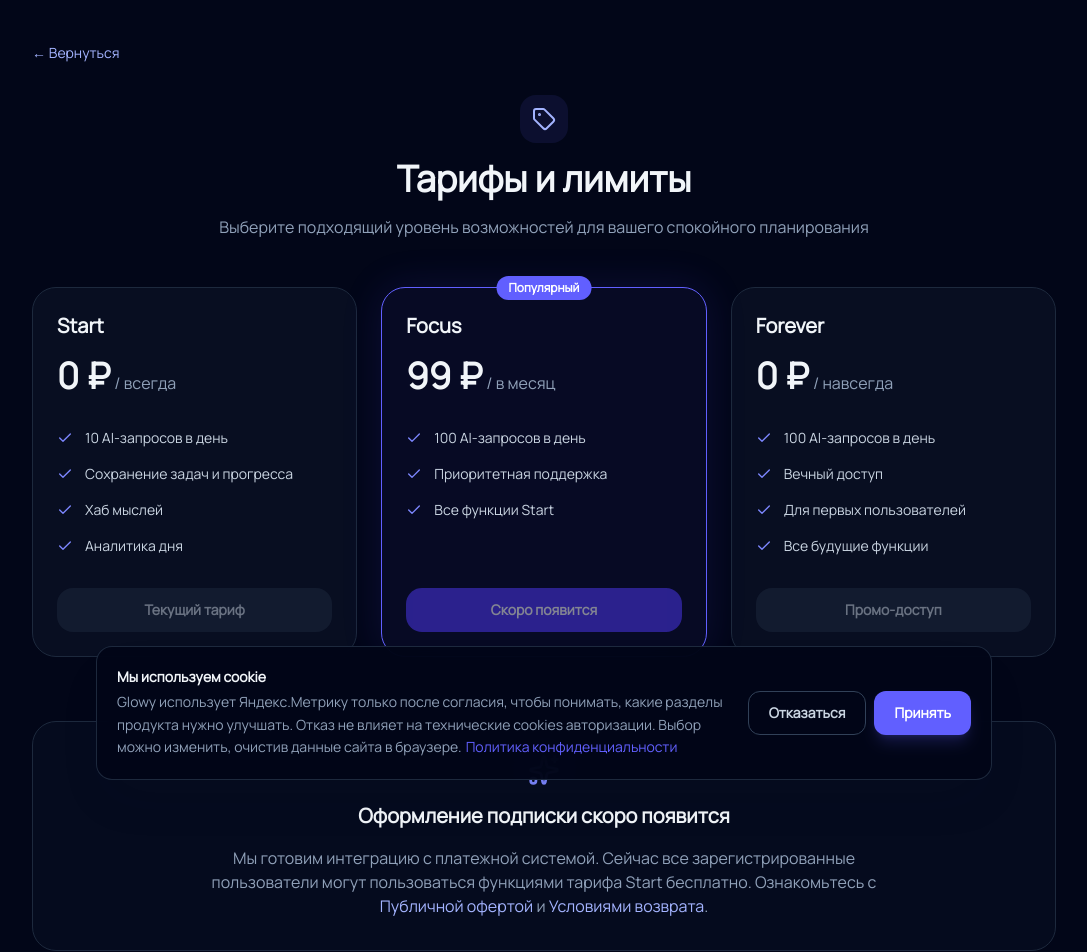
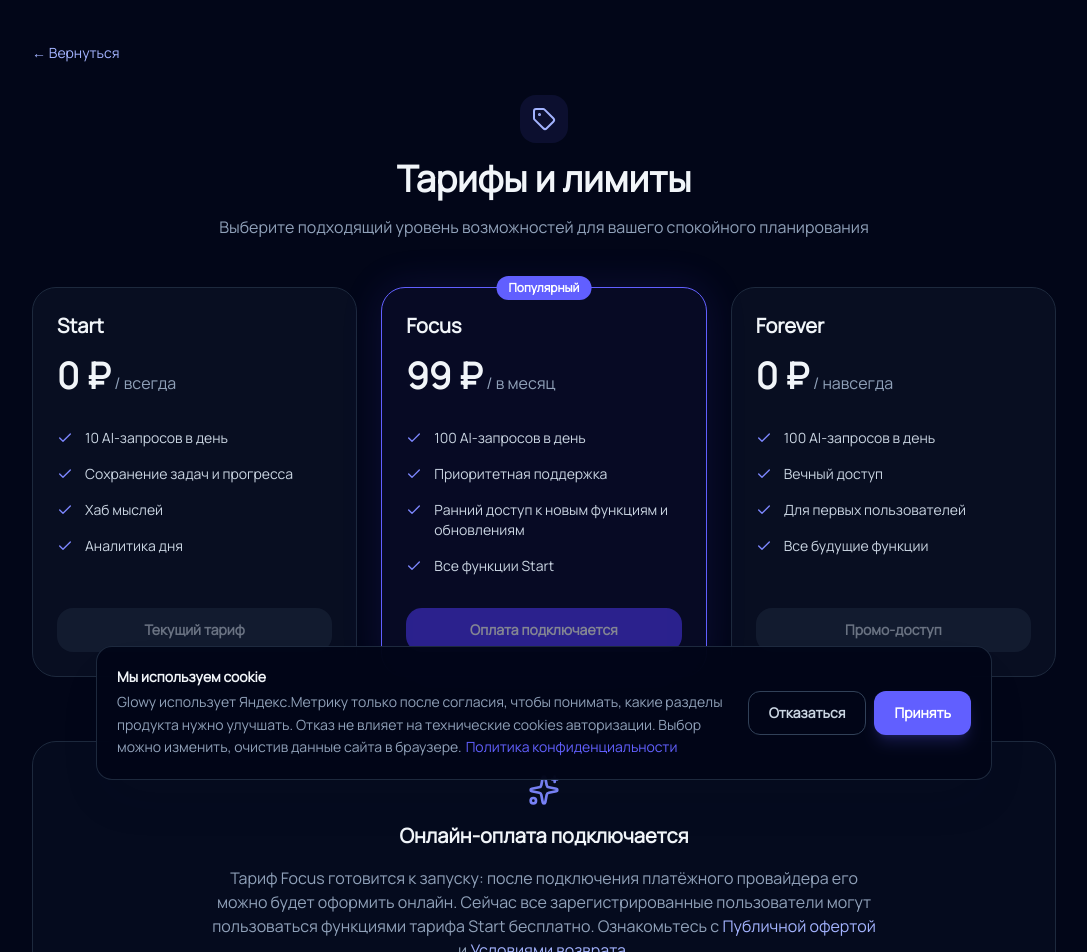
Before and after one commit to kostin-five/glowy, a React (Vite) app: page /pricing in a window 1280 px wide. Shown: the top 952 px of the page, without its empty margins (96-1183 px from the left). Built offline with nearby package versions, Linux system fonts and the light colour scheme; no server answers; a web font is replaced by a local one.

Commit message:
fix: polish pricing copy for yookassa review

```diff
--- a/src/pages/LandingPage.tsx
+++ b/src/pages/LandingPage.tsx
@@ -444,11 +444,11 @@ const LandingPage = () => {
                 </div>
 
                 <div className="rounded-2xl border border-slate-700/70 bg-slate-950/25 p-4">
-                  <p className="font-bold text-white">Подписки появятся позже</p>
+                  <p className="font-bold text-white">Онлайн-оплата подключается</p>
                   <p className="mt-3 text-sm leading-6 text-slate-300">
-                    Pro-тарифы откроют больше ИИ-запросов, расширенную аналитику,
-                    премиальные модели и дополнительные инструменты для
-                    бережного планирования.
+                    Тариф Focus за 99 ₽/месяц готовится к запуску: он даст
+                    больше ИИ-запросов, приоритетную поддержку и дополнительные
+                    возможности для бережного планирования.
                   </p>
                 </div>
               </div>
--- a/src/pages/PricingPage.tsx
+++ b/src/pages/PricingPage.tsx
@@ -25,9 +25,10 @@ const PricingPage = () => {
       features: [
         "100 AI-запросов в день",
         "Приоритетная поддержка",
+        "Ранний доступ к новым функциям и обновлениям",
         "Все функции Start",
       ],
-      cta: "Скоро появится",
+      cta: "Оплата подключается",
       highlight: true,
       disabled: true,
     },
@@ -115,10 +116,12 @@ const PricingPage = () => {
 
         <div className="mt-16 rounded-3xl border border-slate-800 bg-slate-900/30 p-8 text-center">
           <Sparkles className="mx-auto mb-4 text-indigo-400" size={32} />
-          <h2 className="mb-4 text-xl font-bold">Оформление подписки скоро появится</h2>
+          <h2 className="mb-4 text-xl font-bold">Онлайн-оплата подключается</h2>
           <p className="mx-auto max-w-2xl text-slate-400">
-            Мы готовим интеграцию с платежной системой. Сейчас все зарегистрированные пользователи
-            могут пользоваться функциями тарифа Start бесплатно.
+            Тариф Focus готовится к запуску: после подключения платёжного
+            провайдера его можно будет оформить онлайн. Сейчас все
+            зарегистрированные пользователи могут пользоваться функциями
+            тарифа Start бесплатно.
             Ознакомьтесь с <a href="/offer" className="text-indigo-300 hover:underline">Публичной офертой</a> и <a href="/refund-policy" className="text-indigo-300 hover:underline">Условиями возврата</a>.
           </p>
         </div>
```
